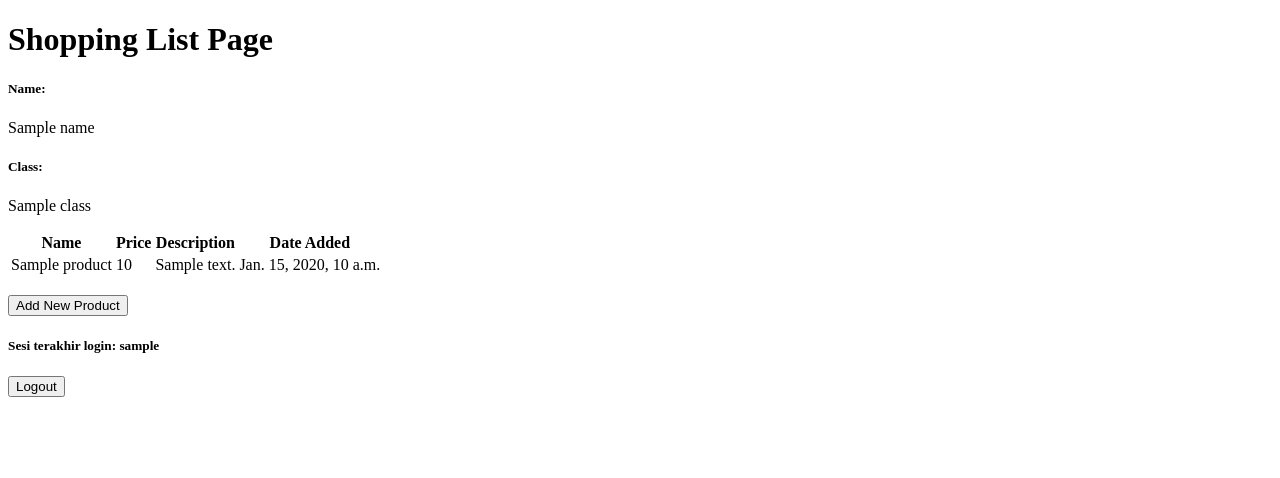
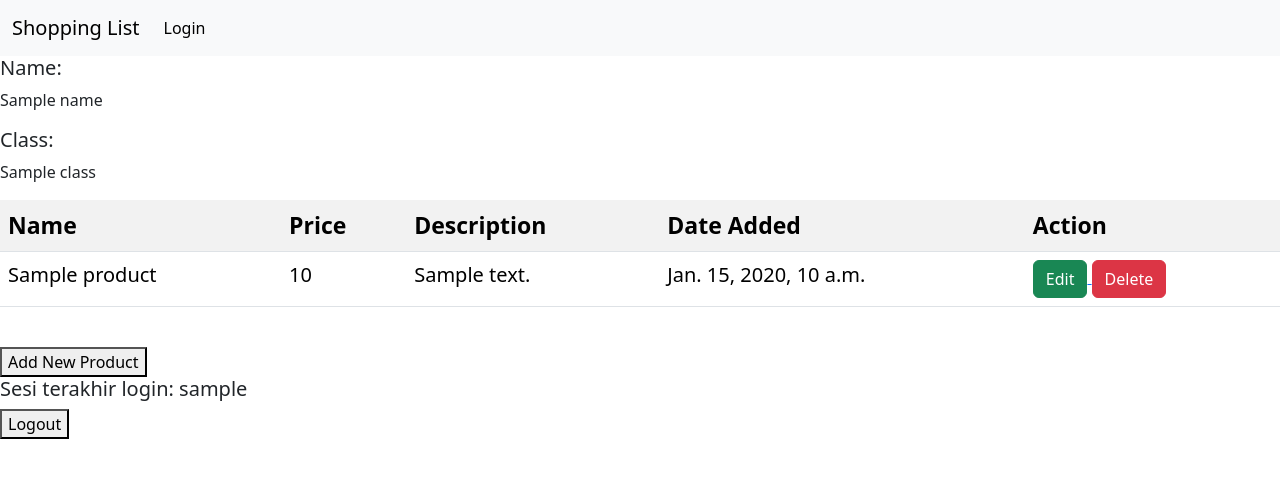
Before and after one commit to InhumanlyInsane/shopping-list, a Django app: template main/templates/main.html in a window 1280 px wide. Shown: the top 478 px of the page. Run offline with Django 4.2, Linux system fonts and the light colour scheme; the template is opened without the code that fills it: most values are stand-ins (such as "Sample title", 1, 10 or a date in 2020).

Commit message:
Selesai mengerjakan Tutorial 4

```diff
--- a/main/templates/main.html
+++ b/main/templates/main.html
@@ -1,7 +1,22 @@
 {% extends 'base.html' %}
 
 {% block content %}
-    <h1>Shopping List Page</h1>
+
+    <nav class="navbar navbar-expand-lg bg-body-tertiary">
+        <div class="container-fluid">
+            <a class="navbar-brand" href="#">Shopping List</a>
+            <button class="navbar-toggler" type="button" data-bs-toggle="collapse" data-bs-target="#navbarSupportedContent" aria-controls="navbarSupportedContent" aria-expanded="false" aria-label="Toggle navigation">
+            <span class="navbar-toggler-icon"></span>
+            </button>
+            <div class="collapse navbar-collapse" id="navbarSupportedContent">
+            <ul class="navbar-nav me-auto mb-2 mb-lg-0">
+                <li class="nav-item">
+                <a class="nav-link active" aria-current="page" href="/login">Login</a>
+                </li>
+            </ul>
+            </div>
+        </div>
+        </nav>
 
     <h5>Name:</h5>
     <p>{{name}}</p>
@@ -9,22 +24,35 @@
     <h5>Class:</h5>
     <p>{{class}}</p>
 
-    <table>
+    <table class="table table-striped">
         <tr>
-            <th>Name</th>
-            <th>Price</th>
-            <th>Description</th>
-            <th>Date Added</th>
+            <th style="font-size: 23px;">Name</th>
+            <th style="font-size: 23px;">Price</th>
+            <th style="font-size: 23px;">Description</th>
+            <th style="font-size: 23px;">Date Added</th>
+            <th style="font-size: 23px;">Action</th>
         </tr>
 
         {% comment %} Berikut cara memperlihatkan data produk di bawah baris ini {% endcomment %}
 
         {% for product in products %}
             <tr>
-                <td>{{product.name}}</td>
-                <td>{{product.price}}</td>
-                <td>{{product.description}}</td>
-                <td>{{product.date_added}}</td>
+                <td style="font-size: 20px;">{{product.name}}</td>
+                <td style="font-size: 20px;">{{product.price}}</td>
+                <td style="font-size: 20px;">{{product.description}}</td>
+                <td style="font-size: 20px;">{{product.date_added}}</td>
+                <td>
+                    <a href="{% url 'main:edit_product' product.pk %}">
+                        <button type="button" class="btn btn-success">
+                            Edit
+                        </button>
+                    </a>
+                    <a href="{% url 'main:delete_product' product.pk %}">
+                        <button type="button" class="btn btn-danger">
+                            Delete
+                        </button>
+                    </a>
+                </td>
             </tr>
         {% endfor %}
     </table>
--- a/main/urls.py
+++ b/main/urls.py
@@ -1,5 +1,5 @@
 from django.urls import path
-from main.views import show_main, create_product, show_xml, show_json, show_xml_by_id, show_json_by_id, register, login_user, logout_user
+from main.views import show_main, create_product, show_xml, show_json, show_xml_by_id, show_json_by_id, register, login_user, logout_user, edit_product, delete_product
 
 app_name = 'main'
 
@@ -12,5 +12,7 @@ urlpatterns = [
     path('json/<int:id>/', show_json_by_id, name='show_json_by_id'),
     path('register/', register, name='register'),
     path('login/', login_user, name='login'),
-    path('logout/', logout_user, name='logout')
+    path('logout/', logout_user, name='logout'),
+    path('edit-product/<int:id>', edit_product, name='edit_product'),
+    path('delete/<int:id>', delete_product, name='delete_product')
 ]
--- a/templates/base.html
+++ b/templates/base.html
@@ -2,13 +2,17 @@
 <!DOCTYPE html>
 <html lang="en">
     <head>
+        {% block meta %}
         <meta charset="UTF-8" />
         <meta
             name="viewport"
             content="width=device-width, initial-scale=1.0"
         />
-        {% block meta %}
         {% endblock meta %}
+        <link href="https://cdn.jsdelivr.net/npm/bootstrap@5.3.2/dist/css/bootstrap.min.css" rel="stylesheet" integrity="sha384-T3c6CoIi6uLrA9TneNEoa7RxnatzjcDSCmG1MXxSR1GAsXEV/Dwwykc2MPK8M2HN" crossorigin="anonymous">
+        <script src="https://code.jquery.com/jquery-3.6.0.min.js" integrity="sha384-KyZXEAg3QhqLMpG8r+J4jsl5c9zdLKaUk5Ae5f5b1bw6AUn5f5v8FZJoMxm6f5cH1" crossorigin="anonymous"></script>
+        <script src="https://cdn.jsdelivr.net/npm/@popperjs/core@2.11.8/dist/umd/popper.min.js" integrity="sha384-I7E8VVD/ismYTF4hNIPjVp/Zjvgyol6VFvRkX/vR+Vc4jQkC+hVqc2pM8ODewa9r" crossorigin="anonymous"></script>
+        <script src="https://cdn.jsdelivr.net/npm/bootstrap@5.3.2/dist/js/bootstrap.min.js" integrity="sha384-BBtl+eGJRgqQAUMxJ7pMwbEyER4l1g+O15P+16Ep7Q9Q+zqX6gSbd85u4mG4QzX+" crossorigin="anonymous"></script>
     </head>
 
     <body>
```
Also changed, not shown: main/templates/edit_product.html (added, +22 -0 lines), main/views.py (+23 -0 lines).
